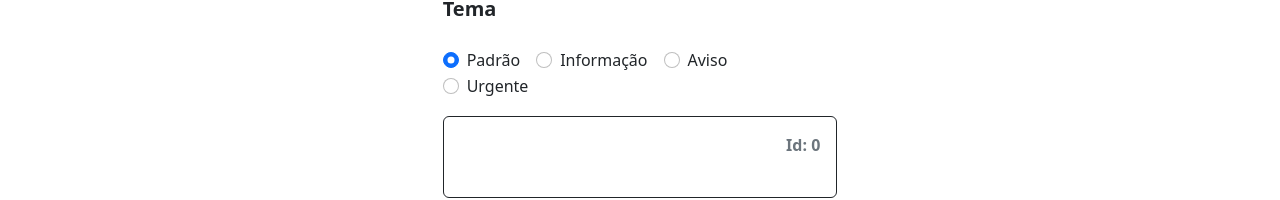
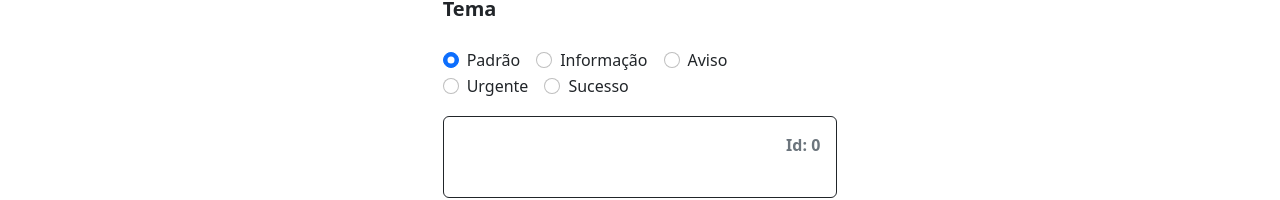
Before and after one commit to daviborgesfelipe/note-keeper, an Angular app: page /notas/criar in a window 1280 px wide. Shown: the part 548-748 px from the top of the page. Built offline with nearby package versions, Linux system fonts and the light colour scheme.

Commit message:
adiciona tema sucesso

```diff
--- a/src/app/components/notas/criar-nota/criar-nota.component.html
+++ b/src/app/components/notas/criar-nota/criar-nota.component.html
@@ -70,6 +70,17 @@
           />
           <label class="form-check-label" for="temaDanger">Urgente</label>
         </div>
+        <div class="form-check form-check-inline">
+          <input
+            [(ngModel)]="nota.tema"
+            class="form-check-input"
+            type="radio"
+            name="tema"
+            id="temaDanger"
+            value="success"
+          />
+          <label class="form-check-label" for="temaDanger">Sucesso</label>
+        </div>
       </div>
       <div class="col">
         <div class="card h-100 border-{{nota.tema}}">
--- a/src/app/components/notas/editar-nota/editar-nota.component.html
+++ b/src/app/components/notas/editar-nota/editar-nota.component.html
@@ -68,6 +68,17 @@
           />
           <label class="form-check-label" for="temaDanger">Urgente</label>
         </div>
+        <div class="form-check form-check-inline">
+          <input
+            [(ngModel)]="nota.tema"
+            class="form-check-input"
+            type="radio"
+            name="tema"
+            id="temaDanger"
+            value="success"
+          />
+          <label class="form-check-label" for="temaDanger">Sucesso</label>
+        </div>
       </div>
       <div class="col">
         <div class="card h-100 border-{{nota.tema}}">
```
